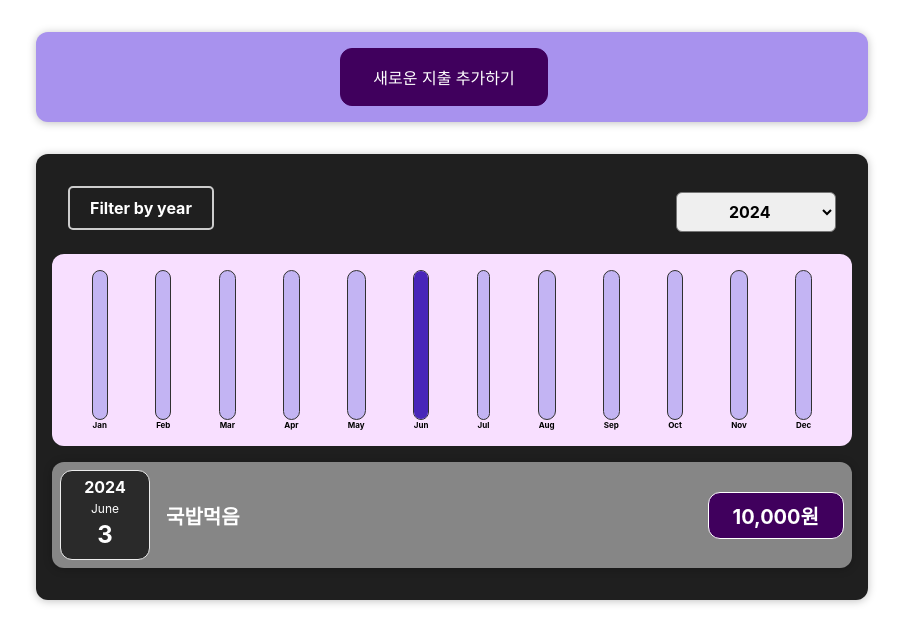
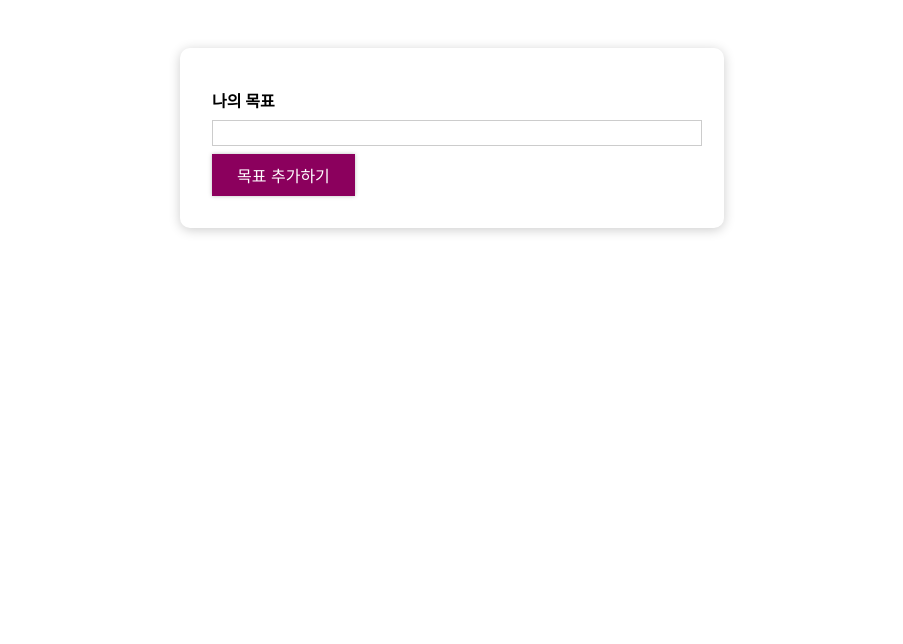
Before and after one commit to yunjeongg/REACT_STUDY20240612, a React (Create React App) app: page / in a window 1280 px wide. Shown: the top 644 px of the page, without its empty margins (188-1091 px from the left). Built offline with nearby package versions, Linux system fonts and the light colour scheme.

Commit message:
# 19. 기본저장 (나의 목표 추가하기)

```diff
--- a/src/App.css
+++ b/src/App.css
@@ -1,45 +1,14 @@
-.App {
-  text-align: center;
+#goals {
+  width: 35rem;
+  max-width: 90%;
+  margin: 3rem auto;
 }
 
-.App-logo {
-  height: 40vmin;
-  pointer-events: none;
+#goal-form {
+  width: 30rem;
+  max-width: 90%;
+  margin: 3rem auto;
+  padding: 2rem;
+  box-shadow: 0 2px 12px rgba(0, 0, 0, 0.2);
+  border-radius: 10px;
 }
-
-@media (prefers-reduced-motion: no-preference) {
-  .App-logo {
-    animation: App-logo-spin infinite 50s linear;
-  }
-}
-
-.App-header {
-  background-color: #282c34;
-  min-height: 100vh;
-  display: flex;
-  flex-direction: column;
-  align-items: center;
-  justify-content: center;
-  font-size: calc(10px + 2vmin);
-  color: white;
-}
-
-.App-link {
-  color: #61dafb;
-}
-
-@keyframes App-logo-spin {
-  from {
-    transform: rotate(0deg);
-  }
-  to {
-    transform: rotate(360deg);
-  }
-}
-
-.border-blue {
-  border-color: blue !important;
-}
-.border-green {
-  border-color: green !important;
-}
--- a/src/App.js
+++ b/src/App.js
@@ -1,60 +1,18 @@
-import logo from "./logo.svg";
-import "./App.css";
-import React, { useState } from "react";
-import ExpenseList from "./components/expenses/ExpenseList";
-import Greet from "./components/Greet";
-import Counter from "./components/practice/Counter";
-import NewExpense from "./components/new-expenses/NewExpense";
-import CheckBoxStyle from "./components/practice/CheckBoxStyle";
-
-// Props Children
-// 적용할 컴포넌트 태그들의 오프닝, 클로징태그로 children 태그를 넣어주고,
-// 속성과 값을 넣어주면
-// children 태그 컴포넌트에서 파라미터로 받아주면 접근할 수 있다.
+import React, { useState } from 'react';
+import CourseInput from './components/CourseGoals/CourseInput';
+import CourseList from './components/CourseGoals/CourseList';
+import './App.css';
 
 const App = () => {
-  // 서버에서 지출항목 JSON 배열을 응답받았다고 가정했을 때
-  const expenses =
-  [
-    // 날씨의 달은 -1 해줘야 한다. 스크립트 자체문제
-    {
-      title: '국밥먹음',
-      price: 10000,
-      date: new Date(2024, 6 - 1, 3)
-    },
-    {
-      title: '치킨찍찍',
-      price: 35000,
-      date: new Date(2023, 3 - 1, 18)
-    },
-    {
-      title: '돈가스쩝쩝',
-      price: 12000,
-      date: new Date(2021, 1 - 1, 22)
-    },
-    {
-      title: '파파피자',
-      price: 40000,
-      date: new Date(2022, 10 - 1, 2)
-    },
-    {
-      title: '엄마손칼국수',
-      price: 8000,
-      date: new Date(2020, 12 - 1, 25)
-    }
-  ];
-
-  // 배열을 상태변수로 관리
-  const [expenseList, setExpenseList] = useState(expenses);
-
-  // ExpenseForm에게 내려보낼 함수
-  const onAddExpense = (userInput) => setExpenseList([...expenseList, userInput]);
-
   return (
-    <>
-      <NewExpense onSave={onAddExpense} />
-      <ExpenseList expenses={expenseList} />
-    </>
+    <div>
+      <section id="goal-form">
+        <CourseInput />
+      </section>
+      <section id="goals">
+        <CourseList />
+      </section>
+    </div>
   );
 };
 
--- /dev/null
+++ b/src/components/CourseGoals/CourseInput.css
@@ -0,0 +1,24 @@
+.form-control {
+  margin: 0.5rem 0;
+}
+
+.form-control label {
+  font-weight: bold;
+  display: block;
+  margin-bottom: 0.5rem;
+}
+
+.form-control input {
+  display: block;
+  width: 100%;
+  border: 1px solid #ccc;
+  font: inherit;
+  line-height: 1.5rem;
+  padding: 0 0.25rem;
+}
+
+.form-control input:focus {
+  outline: none;
+  background: #fad0ec;
+  border-color: #8b005d;
+}
--- /dev/null
+++ b/src/components/CourseGoals/CourseInput.js
@@ -0,0 +1,17 @@
+import React from 'react';
+import './CourseInput.css';
+import Button from '../UI/Button';
+
+const CourseInput = () => {
+  return (
+    <form>
+      <div className="form-control">
+        <label>나의 목표</label>
+        <input type="text" />
+      </div>
+      <Button type="submit">목표 추가하기</Button>
+    </form>
+  );
+};
+
+export default CourseInput;
--- /dev/null
+++ b/src/components/CourseGoals/CourseList.css
@@ -0,0 +1,5 @@
+.goal-list {
+  list-style: none;
+  margin: 0;
+  padding: 0;
+}
--- /dev/null
+++ b/src/components/CourseGoals/CourseList.js
@@ -0,0 +1,10 @@
+import React from 'react';
+import './CourseList.css';
+
+const CourseList = () => {
+  return (
+    <ul className='goal-list'></ul>
+  );
+};
+
+export default CourseList;
--- /dev/null
+++ b/src/components/UI/Button.css
@@ -0,0 +1,20 @@
+.button {
+  font: inherit;
+  padding: 0.5rem 1.5rem;
+  border: 1px solid #8b005d;
+  color: white;
+  background: #8b005d;
+  box-shadow: 0 0 4px rgba(0, 0, 0, 0.26);
+  cursor: pointer;
+}
+
+.button:focus {
+  outline: none;
+}
+
+.button:hover,
+.button:active {
+  background: #ac0e77;
+  border-color: #ac0e77;
+  box-shadow: 0 0 8px rgba(0, 0, 0, 0.26);
+}
--- /dev/null
+++ b/src/components/UI/Button.js
@@ -0,0 +1,12 @@
+import React from 'react';
+import './Button.css';
+
+const Button = ({ type, onClick, children}) => {
+  return (
+    <button type={type} className="button" onClick={onClick}>
+      {children}
+    </button>
+  );
+};
+
+export default Button;
```
